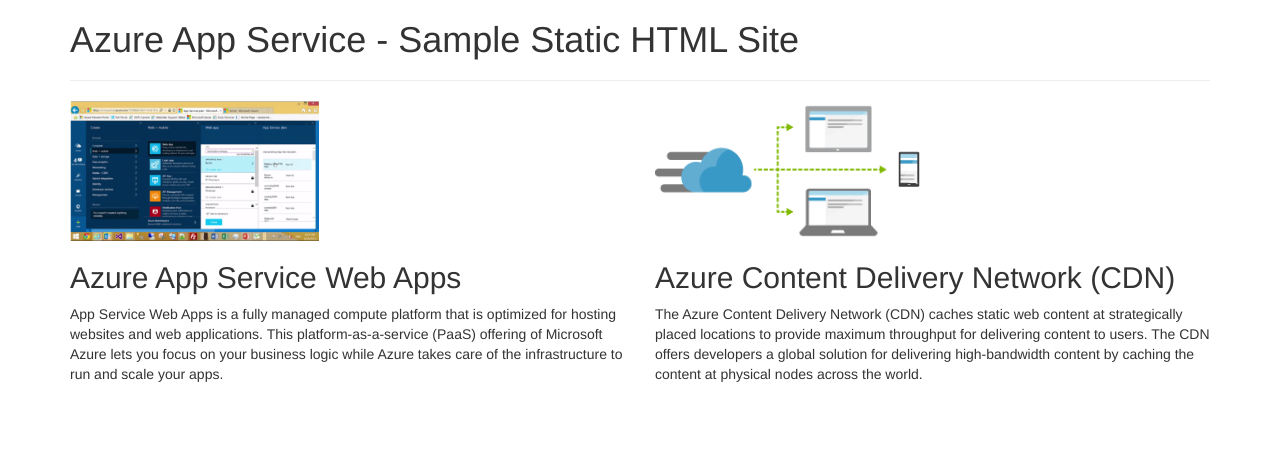
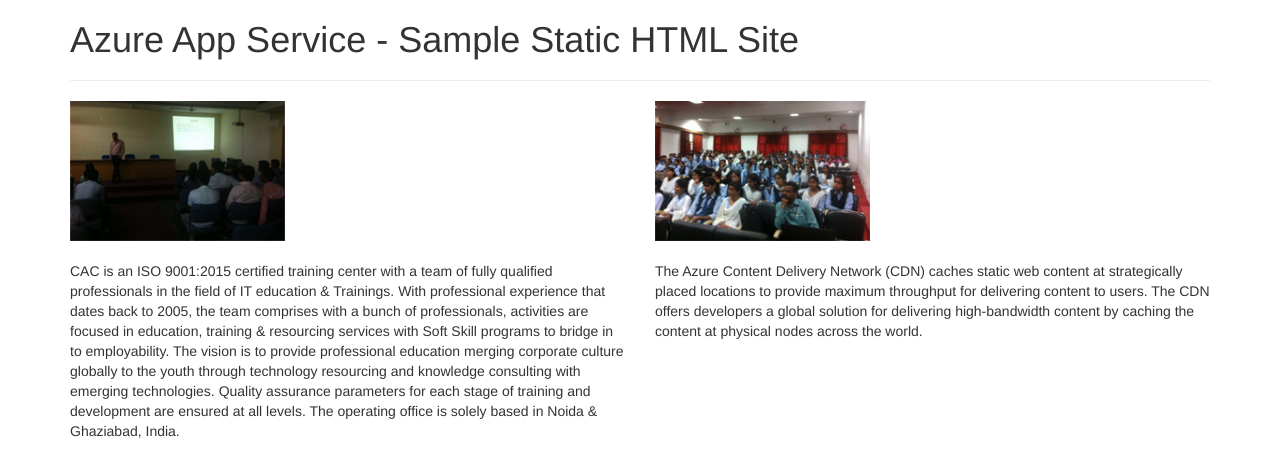
Before and after one commit to RamSaurabh/Onlineclassoct, a plain HTML site: page index.html in a window 1280 px wide. Drawn offline with nearby package versions, Linux system fonts and the light colour scheme.

Commit message:
just updated

```diff
--- a/index.html
+++ b/index.html
@@ -7,7 +7,7 @@
     <meta name="description" content="">
     <meta name="author" content="">
 
-    <title>Azure App Service - Sample Static HTML Site</title>
+    <title>:Learn Azure At CAC Noida</title>
 
     <!-- Bootstrap core CSS -->
     <link href="css/bootstrap.min.css" rel="stylesheet">
@@ -27,13 +27,15 @@
 
       <div class="row">
         <div class="col-xs-12 col-sm-6">
-          <img class="img-rectangle" src="img/azure-portal.png" alt="Azure App Service Web Apps" height="140">
-          <h2>Azure App Service Web Apps</h2>
-          <p>App Service Web Apps is a fully managed compute platform that is optimized for hosting websites and web applications. This platform-as-a-service (PaaS) offering of Microsoft Azure lets you focus on your business logic while Azure takes care of the infrastructure to run and scale your apps.</p>
+          <img class="img-rectangle" src="img/gallery1.jpg" alt="Azure App Service Web Apps" height="140">
+          <h2> </h2>
+          <p>
+CAC is an ISO 9001:2015 certified training center with a team of fully qualified professionals in the field of IT education & Trainings. With professional experience that dates back to 2005, the team comprises with a bunch of professionals, activities are focused in education, training & resourcing services with Soft Skill programs to bridge in to employability. The vision is to provide professional education merging corporate culture globally to the youth through technology resourcing and knowledge consulting with emerging technologies. Quality assurance parameters for each stage of training and development are ensured at all levels. The operating office is solely based in Noida & Ghaziabad, India.
+          </p>
         </div>
           <div class="col-xs-12 col-sm-6">
-              <img class="img-rectangle" src="img/cdn.png" alt="CDN" height="140">
-              <h2>Azure Content Delivery Network (CDN)</h2>
+              <img class="img-rectangle" src="img/gallery2.jpg" alt="CDN" height="140">
+              <h2>  </h2>
               <p>The Azure Content Delivery Network (CDN) caches static web content at strategically placed locations to provide maximum throughput for delivering content to users. The CDN offers developers a global solution for delivering high-bandwidth content by caching the content at physical nodes across the world.</p>
           </div>
       </div>
```
